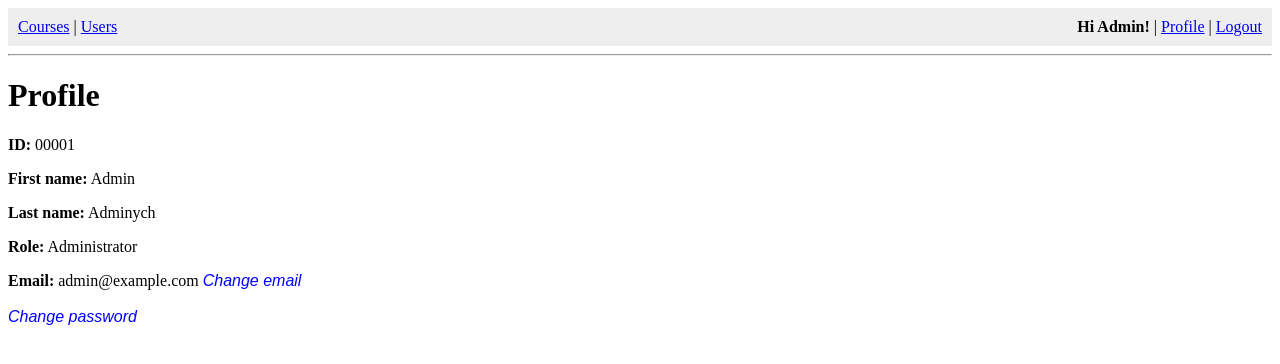
After one commit to Oleg-Dergunov/Student-Grading-System, a Flask app: page /profile in a window 1280 px wide. The commit adds this page. Shown: the top 364 px of the page. Run offline with Flask 3, Linux system fonts and the light colour scheme; a user stored in the database is signed in; data comes from the database, SQL or seed files in the repository; both versions use the stored data as it was after the commit.

Commit message:
Added Profile page

```diff
--- a/app.py
+++ b/app.py
@@ -173,6 +173,92 @@ def courses():
     return render_template("courses.html", courses=courses)
 
 
+
+# Profile page
+@app.route("/profile", methods=["GET", "POST"])
+@login_required
+def profile():
+    db = get_db()
+    user_id = session["user_id"]
+
+    user = db.execute(
+        "SELECT * FROM users WHERE id = ?",
+        (user_id,)
+    ).fetchone()
+
+    error = None
+    success = None
+    show_email_form = False
+    show_password_form = False
+
+    # 1. Show email change form
+    if request.method == "POST" and "show_email_form" in request.form:
+        show_email_form = True
+
+    # 2. Show password change form
+    if request.method == "POST" and "show_password_form" in request.form:
+        show_password_form = True
+
+    # 3. Email update
+    if request.method == "POST" and "update_email" in request.form:
+        show_email_form = True  # leave the form open on error
+
+        new_email = request.form["email"].lower().strip()
+
+        existing = db.execute(
+            "SELECT id FROM users WHERE LOWER(email)=LOWER(?) AND id != ?",
+            (new_email, user_id)
+        ).fetchone()
+
+        if existing:
+            error = "This email is already in use"
+        else:
+            db.execute(
+                "UPDATE users SET email = ? WHERE id = ?",
+                (new_email, user_id)
+            )
+            db.commit()
+            success = "Email updated"
+            show_email_form = False  # hide form after success
+
+            user = db.execute(
+                "SELECT * FROM users WHERE id = ?",
+                (user_id,)
+            ).fetchone()
+
+    # 4. Change password
+    if request.method == "POST" and "change_password" in request.form:
+        show_password_form = True
+
+        old_password = request.form["old_password"]
+        new_password = request.form["new_password"]
+        repeat_password = request.form["repeat_password"]
+
+        if old_password != user["password"]:
+            error = "The old password is incorrect"
+        elif new_password != repeat_password:
+            error = "The new passwords do not match."
+        elif not new_password:
+            error = "The password cannot be empty"
+        else:
+            db.execute(
+                "UPDATE users SET password = ? WHERE id = ?",
+                (new_password, user_id)
+            )
+            db.commit()
+            success = "Password successfully changed"
+            show_password_form = False
+
+    return render_template(
+        "profile.html",
+        error=error,
+        success=success,
+        show_password_form=show_password_form,
+        show_email_form=show_email_form
+    )
+
+
+
 # Add a course page
 @app.route("/admin/add_course", methods=["GET", "POST"])
 @login_required
@@ -185,9 +271,17 @@ def add_course():
     if request.method == "POST":
         name = request.form["name"]
 
-        # создаём курс без преподавателя
-        db.execute("INSERT INTO courses (name, teacher_id) VALUES (?, NULL)", (name,))
-        db.commit()
+
+        try:
+            db.execute("INSERT INTO courses (name, teacher_id) VALUES (?, NULL)", (name,))
+            db.commit()
+        except sqlite3.IntegrityError:
+            return render_template(
+                "admin/add_course.html",
+                error="A course with this name already exists",
+                name=name
+            )
+
 
         return redirect(url_for("courses"))
 
@@ -240,8 +334,7 @@ def add_user():
                 firstName=firstName,
                 lastName=lastName,
                 email=email,
-                role=role,
-                active=active
+                role=role
             )
 
     return render_template("admin/add_user.html")
--- a/init_db.py
+++ b/init_db.py
@@ -20,7 +20,7 @@ CREATE TABLE IF NOT EXISTS users (
 cursor.execute("""
 CREATE TABLE IF NOT EXISTS courses (
     id INTEGER PRIMARY KEY AUTOINCREMENT,
-    name TEXT NOT NULL,
+    name TEXT UNIQUE NOT NULL,
     teacher_id INTEGER,
     FOREIGN KEY (teacher_id) REFERENCES users(id)
 )
@@ -54,7 +54,7 @@ CREATE TABLE IF NOT EXISTS enrollments (
 cursor.execute("SELECT * FROM users WHERE role = 'admin'")
 admin_exists = cursor.fetchone()
 if not admin_exists:
-    cursor.execute(""" INSERT INTO users (firstName, lastName, email, password, role) VALUES (?, ?, ?, ?, ?) """, ("Admin", "User", "admin@example.com", "admin123", "admin"))
+    cursor.execute(""" INSERT INTO users (firstName, lastName, email, password, role) VALUES (?, ?, ?, ?, ?) """, ("Admin", "Adminych", "admin@example.com", "admin123", "admin"))
     print("Administrator created: admin@example.com / admin123")
 else:
     print("Administrator exists")
--- a/templates/admin/add_course.html
+++ b/templates/admin/add_course.html
@@ -13,6 +13,10 @@
 
 
     <h1>Add New Course</h1>
+
+    {% if error %}
+    <p style="color:red; font-weight:bold;">{{ error }}</p>
+    {% endif %}
 
     <form method="POST">
         <label>Course name:</label><br>
--- a/templates/base.html
+++ b/templates/base.html
@@ -1,9 +1,28 @@
 <!DOCTYPE html>
 <html>
+
 <head>
     <meta charset="UTF-8">
     <title>Student Grading System</title>
+
+    <style>
+        .as-link {
+            background: none;
+            border: none;
+            padding: 0;
+            margin: 0;
+            color: blue;
+            font-style: italic;
+            cursor: pointer;
+            font-size: 1em;
+        }
+
+        .as-link:hover {
+            color: darkblue;
+        }
+    </style>
 </head>
+
 <body>
 
     <div style="background:#eee; padding:10px; display:flex; justify-content:space-between;">
@@ -33,4 +52,5 @@
     {% block content %}{% endblock %}
 
 </body>
+
 </html>
--- /dev/null
+++ b/templates/profile.html
@@ -0,0 +1,85 @@
+<!DOCTYPE html>
+<html>
+
+<head>
+    <meta charset="UTF-8">
+    <title>Profile</title>
+
+</head>
+
+<body>
+
+    {% extends "base.html" %}
+    {% block content %}
+
+    <h1>Profile</h1>
+
+    {% if error %}
+    <p style="color:red; font-weight:bold;">{{ error }}</p>
+    {% endif %}
+
+    {% if success %}
+    <p style="color:green; font-weight:bold;">{{ success }}</p>
+    {% endif %}
+
+    {% set role_names = {
+    "student": "Student",
+    "teacher": "Teacher",
+    "admin": "Administrator"
+    } %}
+
+    <p><strong>ID:</strong> {{ "%05d" | format(current_user.id) }}</p>
+    <p><strong>First name:</strong> {{ current_user.firstName }}</p>
+    <p><strong>Last name:</strong> {{ current_user.lastName }}</p>
+    <p><strong>Role:</strong> {{ role_names[current_user.role] }}</p>
+
+    {% if not show_email_form %}
+
+    <strong>Email:</strong> {{ current_user.email }}
+    <form method="POST" style="display:inline;">
+        <input type="hidden" name="show_email_form" value="1">
+        <button type="submit" class="as-link">Change email</button>
+    </form>
+
+    <br><br>
+
+    {% else %}
+    <form method="POST">
+        <input type="hidden" name="update_email" value="1">
+
+        <strong>New email:</strong><br>
+        <input type="email" name="email" value="{{ current_user.email }}" required><br><br>
+
+        <button type="submit">Save new email</button>
+    </form>
+    <br>
+    {% endif %}
+
+    {% if not show_password_form %}
+    <form method="POST">
+        <input type="hidden" name="show_password_form" value="1">
+        <button type="submit" class="as-link">Change password</button>
+    </form>
+    {% else %}
+    <form method="POST">
+        <input type="hidden" name="change_password" value="1">
+
+        <strong>Old password:</strong><br>
+        <input type="password" name="old_password" required><br><br>
+
+        <strong>New password:</strong><br>
+        <input type="password" name="new_password" required><br><br>
+
+        <strong>Repeat new password:</strong><br>
+        <input type="password" name="repeat_password" required><br><br>
+
+        <button type="submit">Save new password</button>
+    </form>
+    {% endif %}
+
+    {% endblock %}
+
+
+</body>
+
+</html>
```
Also changed, not shown: db.sqlite. Lines whose indentation alone changed are shown as unchanged.
